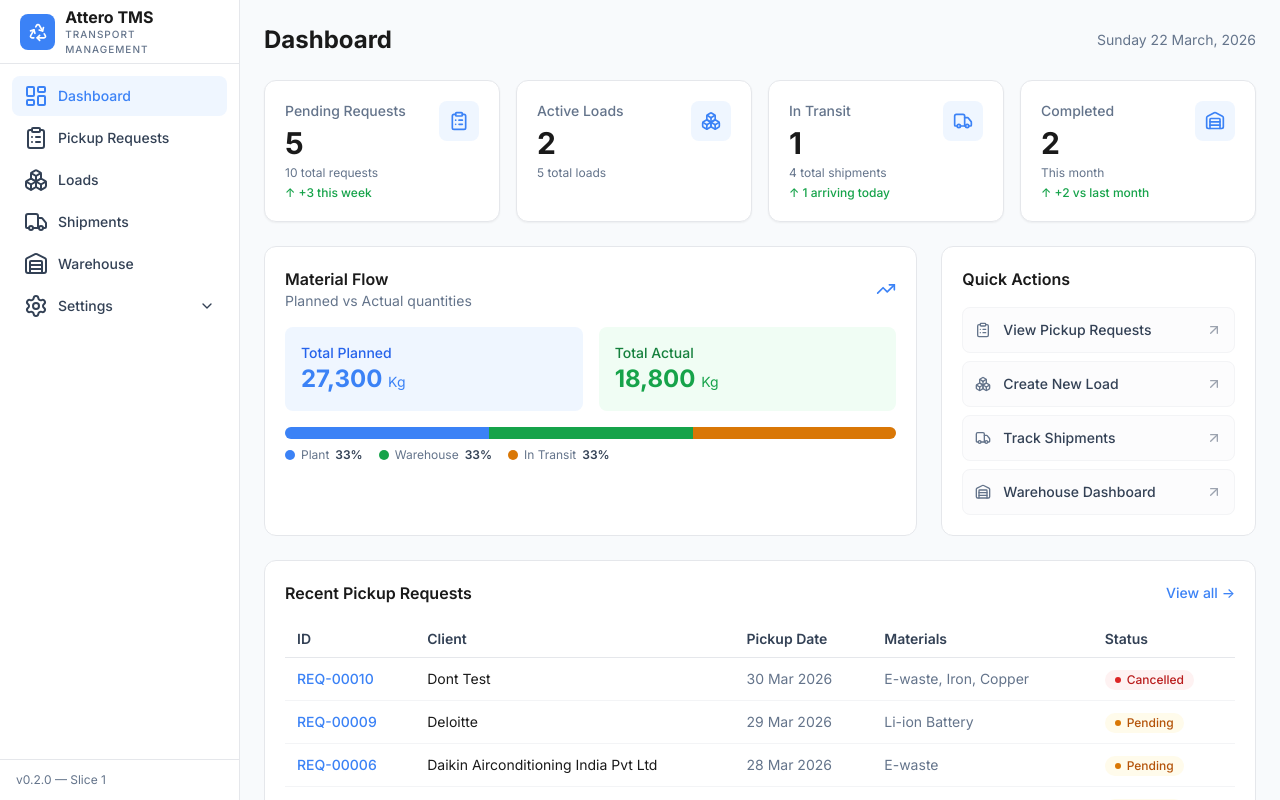
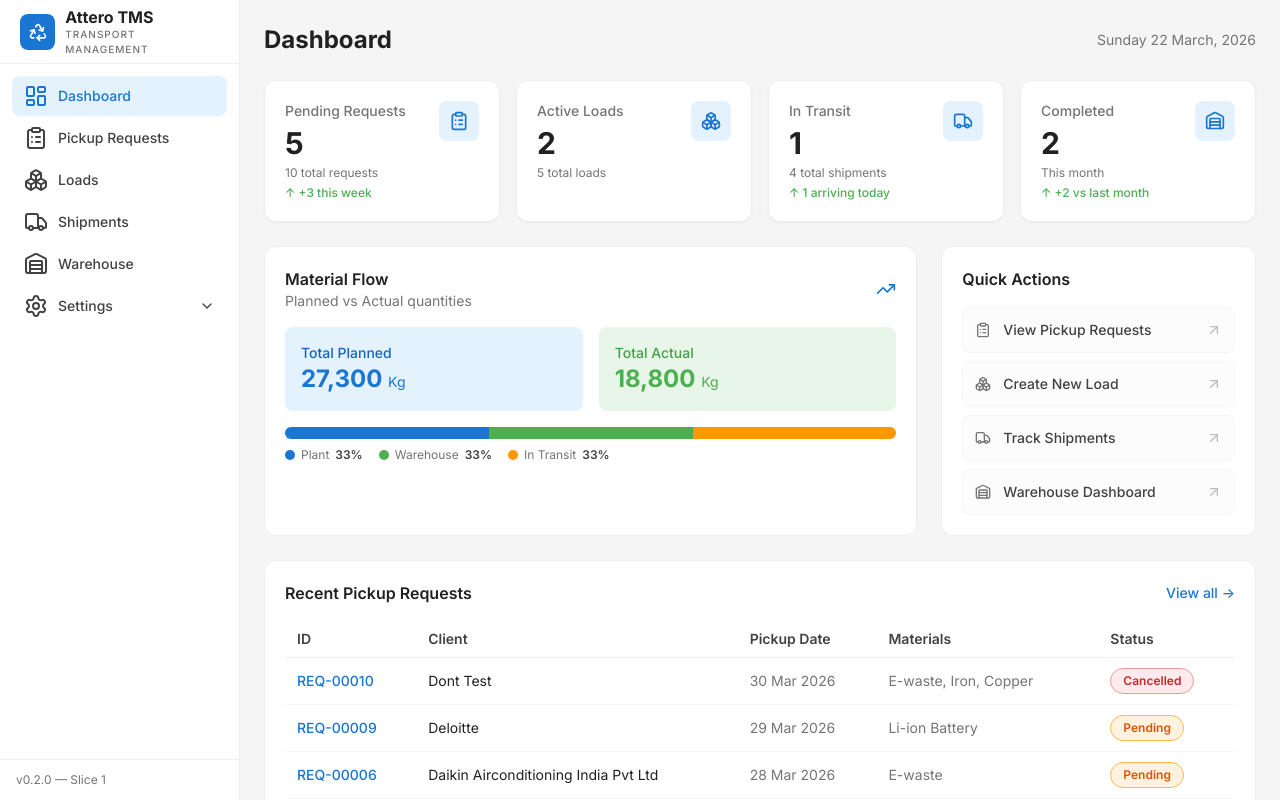
Before and after one commit to amanjhaNOW/attero-tms-prototype, a React (Vite) app: page / in a window 1280 px wide. Built offline with nearby package versions, Linux system fonts and the light colour scheme.

Commit message:
style: match Attero TMS exact colors from screenshots - badges, buttons, backgrounds

```diff
--- a/src/components/StatusBadge.tsx
+++ b/src/components/StatusBadge.tsx
@@ -1,20 +1,44 @@
 import { cn } from '@/lib/utils';
 
-const statusVariants: Record<string, { bg: string; text: string; dot: string }> = {
-  pending: { bg: 'bg-warning-50', text: 'text-warning-600', dot: 'bg-warning' },
-  planned: { bg: 'bg-primary-50', text: 'text-primary-600', dot: 'bg-primary' },
-  picked_up: { bg: 'bg-primary-100', text: 'text-primary-700', dot: 'bg-primary-600' },
-  delivered: { bg: 'bg-success-50', text: 'text-success-600', dot: 'bg-success' },
-  closed: { bg: 'bg-gray-100', text: 'text-gray-600', dot: 'bg-gray-400' },
-  cancelled: { bg: 'bg-danger-50', text: 'text-danger-600', dot: 'bg-danger' },
-  draft: { bg: 'bg-gray-100', text: 'text-gray-500', dot: 'bg-gray-400' },
-  partially_planned: { bg: 'bg-warning-50', text: 'text-warning-600', dot: 'bg-warning' },
-  fully_planned: { bg: 'bg-primary-50', text: 'text-primary-600', dot: 'bg-primary' },
-  in_execution: { bg: 'bg-primary-100', text: 'text-primary-700', dot: 'bg-primary-600' },
-  completed: { bg: 'bg-success-50', text: 'text-success-600', dot: 'bg-success' },
-  in_transit: { bg: 'bg-primary-100', text: 'text-primary-700', dot: 'bg-primary-600' },
-  skipped: { bg: 'bg-gray-100', text: 'text-gray-500', dot: 'bg-gray-400' },
-  overdue: { bg: 'bg-danger-50', text: 'text-danger-600', dot: 'bg-danger' },
+// Exact color mapping from Attero's current TMS screenshots
+const statusVariants: Record<string, { bg: string; text: string; border?: string }> = {
+  // PR statuses
+  pending: { bg: 'bg-warning-50', text: 'text-warning-700', border: 'border-warning-200' },
+  planned: { bg: 'bg-primary-50', text: 'text-primary-600', border: 'border-primary-300' },
+  picked_up: { bg: 'bg-primary-50', text: 'text-primary-600', border: 'border-primary-300' },
+  delivered: { bg: 'bg-success-50', text: 'text-success-800', border: 'border-success-400' },
+  closed: { bg: 'bg-success-50', text: 'text-success-800', border: 'border-success-400' },
+  cancelled: { bg: 'bg-danger-50', text: 'text-danger-800', border: 'border-danger-200' },
+
+  // Load statuses
+  draft: { bg: 'bg-gray-200', text: 'text-gray-700' },
+  partially_planned: { bg: 'bg-warning-50', text: 'text-warning-700', border: 'border-warning-200' },
+  fully_planned: { bg: 'bg-primary-50', text: 'text-primary-600', border: 'border-primary-300' },
+  in_execution: { bg: 'bg-primary-50', text: 'text-primary-700', border: 'border-primary-300' },
+  completed: { bg: 'bg-success-50', text: 'text-success-800', border: 'border-success-400' },
+
+  // Shipment statuses (matching her screenshot exactly)
+  created: { bg: 'bg-teal-50', text: 'text-teal-700', border: 'border-teal-300' },
+  vehicle_assignment_pending: { bg: 'bg-purple-50', text: 'text-purple-700', border: 'border-purple-300' },
+  driver_assignment_pending: { bg: 'bg-purple-50', text: 'text-purple-700', border: 'border-purple-300' },
+  shipment_plan_pending: { bg: 'bg-warning-50', text: 'text-warning-700', border: 'border-warning-200' },
+  dispatched: { bg: 'bg-coral-50', text: 'text-coral-700', border: 'border-coral-200' },
+  in_transit: { bg: 'bg-primary-50', text: 'text-primary-700', border: 'border-primary-300' },
+
+  // Stop statuses
+  skipped: { bg: 'bg-gray-200', text: 'text-gray-600' },
+  overdue: { bg: 'bg-warning-50', text: 'text-warning-700', border: 'border-warning-200' },
+
+  // Service type badges
+  point_to_point: { bg: 'bg-warning-500', text: 'text-white' },
+  milk_run: { bg: 'bg-amber-500', text: 'text-white' },
+
+  // Pattern labels
+  direct: { bg: 'bg-gray-200', text: 'text-gray-800' },
+  multi_vehicle: { bg: 'bg-primary-50', text: 'text-primary-700' },
+  cross_dock: { bg: 'bg-purple-50', text: 'text-purple-700' },
+  cross_dock_milk_run: { bg: 'bg-purple-50', text: 'text-purple-700' },
+  warehouse_consolidation: { bg: 'bg-teal-50', text: 'text-teal-700' },
 };
 
 interface StatusBadgeProps {
@@ -24,9 +48,8 @@ interface StatusBadgeProps {
 
 export function StatusBadge({ status, className }: StatusBadgeProps) {
   const variant = statusVariants[status] ?? {
-    bg: 'bg-gray-100',
-    text: 'text-gray-600',
-    dot: 'bg-gray-400',
+    bg: 'bg-gray-200',
+    text: 'text-gray-700',
   };
 
   const label = status
@@ -36,13 +59,13 @@ export function StatusBadge({ status, className }: StatusBadgeProps) {
   return (
     <span
       className={cn(
-        'inline-flex items-center gap-1.5 rounded-full px-2.5 py-0.5 text-xs font-medium',
+        'inline-flex items-center gap-1.5 rounded-full px-3 py-1 text-xs font-semibold',
         variant.bg,
         variant.text,
+        variant.border ? `border ${variant.border}` : '',
         className
       )}
     >
-      <span className={cn('h-1.5 w-1.5 rounded-full', variant.dot)} />
       {label}
     </span>
   );
--- a/tailwind.config.js
+++ b/tailwind.config.js
@@ -7,56 +7,108 @@ export default {
   theme: {
     extend: {
       colors: {
+        // Primary blue (from her buttons, active tabs, links)
         primary: {
-          DEFAULT: '#3B82F6',
-          50: '#EFF6FF',
-          100: '#DBEAFE',
-          200: '#BFDBFE',
-          300: '#93C5FD',
-          400: '#60A5FA',
-          500: '#3B82F6',
-          600: '#2563EB',
-          700: '#1D4ED8',
+          DEFAULT: '#1976D2',
+          50: '#E3F2FD',
+          100: '#BBDEFB',
+          200: '#90CAF9',
+          300: '#64B5F6',
+          400: '#42A5F5',
+          500: '#1976D2',
+          600: '#1565C0',
+          700: '#0D47A1',
         },
+        // Success green (completed, save buttons)
         success: {
-          DEFAULT: '#16A34A',
-          50: '#F0FDF4',
-          100: '#DCFCE7',
-          500: '#16A34A',
-          600: '#15803D',
+          DEFAULT: '#4CAF50',
+          50: '#E8F5E9',
+          100: '#C8E6C9',
+          400: '#66BB6A',
+          500: '#4CAF50',
+          600: '#43A047',
+          700: '#388E3C',
+          800: '#2E7D32',
         },
+        // Warning amber/orange (pending, dispatched, overdue)
         warning: {
-          DEFAULT: '#D97706',
-          50: '#FFFBEB',
-          100: '#FEF3C7',
-          500: '#D97706',
-          600: '#B45309',
+          DEFAULT: '#FF9800',
+          50: '#FFF3E0',
+          100: '#FFE0B2',
+          200: '#FFB74D',
+          400: '#FFA726',
+          500: '#FF9800',
+          600: '#FB8C00',
+          700: '#E65100',
         },
+        // Danger red (cancelled, reject)
         danger: {
-          DEFAULT: '#DC2626',
-          50: '#FEF2F2',
-          100: '#FEE2E2',
-          500: '#DC2626',
-          600: '#B91C1C',
+          DEFAULT: '#F44336',
+          50: '#FFEBEE',
+          100: '#FFCDD2',
+          200: '#EF9A9A',
+          500: '#F44336',
+          600: '#E53935',
+          700: '#D32F2F',
+          800: '#C62828',
+        },
+        // Teal (created status)
+        teal: {
+          DEFAULT: '#00796B',
+          50: '#E0F2F1',
+          100: '#B2DFDB',
+          300: '#80CBC4',
+          500: '#009688',
+          600: '#00897B',
+          700: '#00796B',
+        },
+        // Purple/lavender (vehicle assignment pending, special statuses)
+        purple: {
+          DEFAULT: '#7B1FA2',
+          50: '#F3E5F5',
+          100: '#E1BEE7',
+          300: '#CE93D8',
+          500: '#9C27B0',
+          700: '#7B1FA2',
+        },
+        // Amber/golden (milk run badge, in progress)
+        amber: {
+          DEFAULT: '#FFC107',
+          50: '#FFF8E1',
+          100: '#FFECB3',
+          300: '#FFD54F',
+          500: '#FFC107',
+          700: '#F57F17',
+        },
+        // Coral (dispatched status)
+        coral: {
+          DEFAULT: '#D84315',
+          50: '#FBE9E7',
+          200: '#FF8A65',
+          500: '#FF5722',
+          700: '#D84315',
         },
         gray: {
-          DEFAULT: '#6B7280',
-          50: '#F9FAFB',
-          100: '#F3F4F6',
-          200: '#E5E7EB',
-          300: '#D1D5DB',
-          400: '#9CA3AF',
-          500: '#6B7280',
-          600: '#4B5563',
-          700: '#374151',
-          800: '#1F2937',
-          900: '#111827',
+          DEFAULT: '#616161',
+          50: '#FAFAFA',
+          100: '#F5F5F5',
+          200: '#EEEEEE',
+          300: '#E0E0E0',
+          400: '#BDBDBD',
+          500: '#9E9E9E',
+          600: '#757575',
+          700: '#616161',
+          800: '#424242',
+          900: '#212121',
         },
-        background: '#F8FAFC',
+        background: '#F5F5F5',
         card: '#FFFFFF',
-        'text-primary': '#1A1A1A',
-        'text-secondary': '#334155',
-        'text-muted': '#64748B',
+        'text-primary': '#212121',
+        'text-secondary': '#424242',
+        'text-muted': '#757575',
+        'table-header': '#FFF8E1',
+        'navy': '#1A237E',
+        'link': '#1976D2',
       },
     },
   },
```
